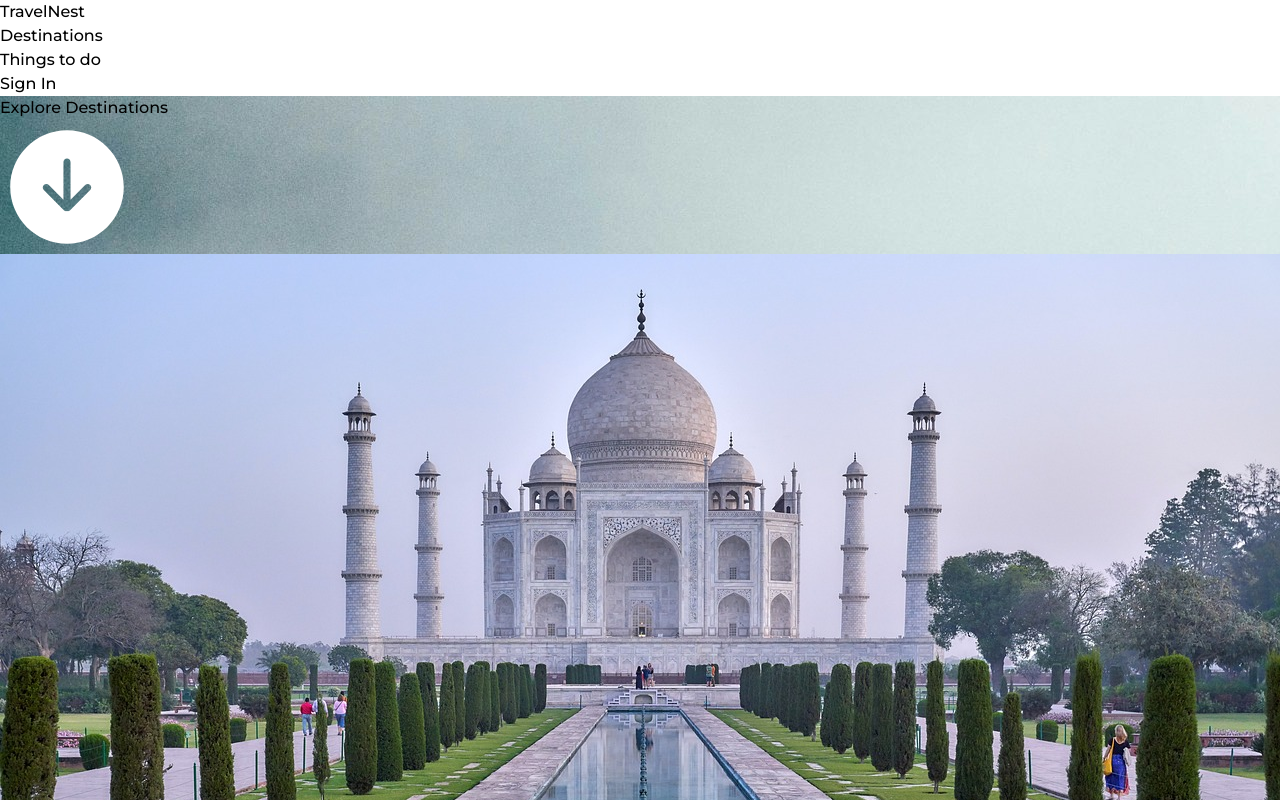
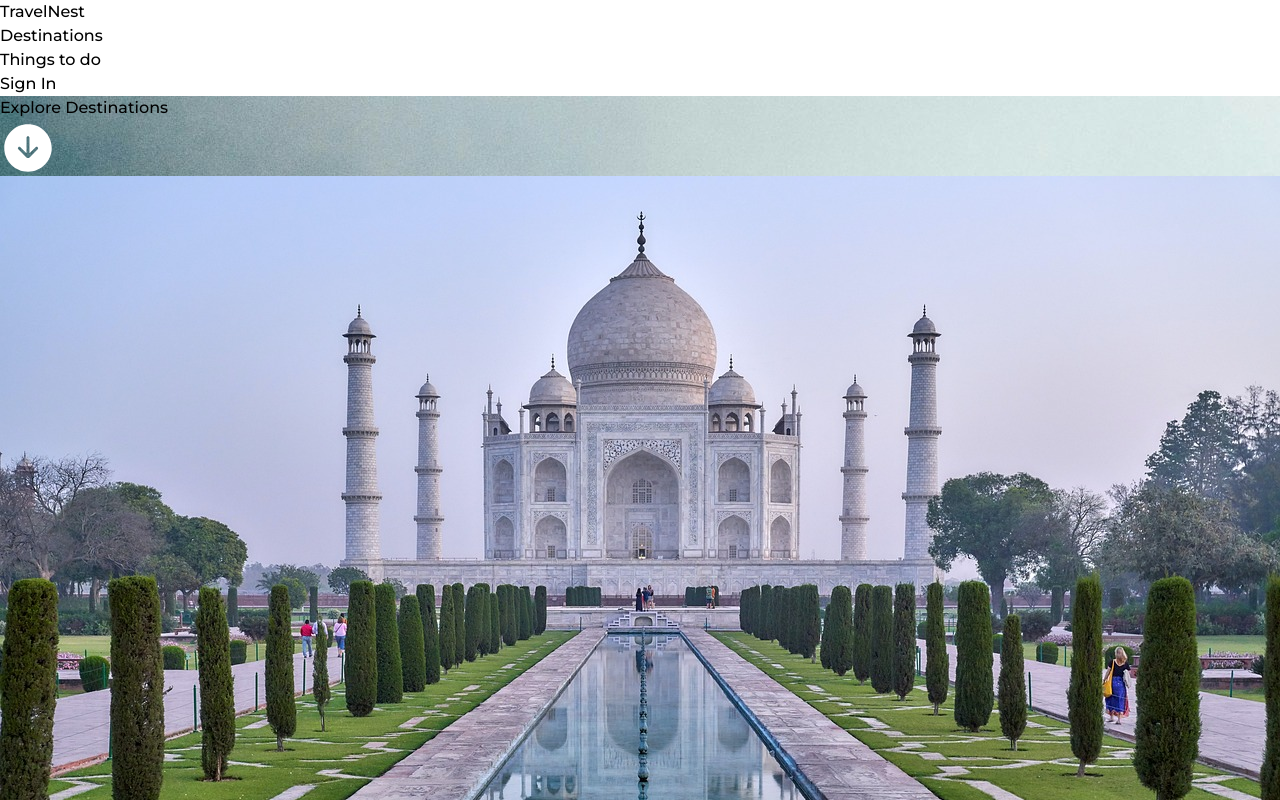
Before and after one commit to AdityaAnandCodes/TravelNest, a React (Vite) app: page /destinations in a window 1280 px wide. Shown: the top 800 px of the page. Built offline with nearby package versions, Linux system fonts and the light colour scheme.

Commit message:
added Destination details

```diff
--- a/src/App.jsx
+++ b/src/App.jsx
@@ -1,5 +1,6 @@
 import Home from "./pages/Home";
 import Destinations from "./pages/Destinations";
+import DestinationDetails from "./pages/DestinationDetails"; // Import DestinationDetails
 import Navbar from "../src/components/Navbar";
 import { BrowserRouter as Router, Route, Routes } from "react-router-dom";
 
@@ -11,6 +12,7 @@ const App = () => {
         <Routes>
           <Route path="/" element={<Home />}></Route>
           <Route path="/destinations" element={<Destinations />}></Route>
+          <Route path="/destinations/:id" element={<DestinationDetails />}></Route> {/* Add dynamic route */}
         </Routes>
       </Router>
     </main>
--- a/src/components/Hero.jsx
+++ b/src/components/Hero.jsx
@@ -18,7 +18,7 @@ const Hero = () => {
       <div className="relative z-10 flex flex-col items-center justify-center text-center text-white px-6">
         <h1 className="text-5xl font-bold mb-4">Discover Your Next Adventure with Travel Nest</h1>
         <p className="text-xl mb-6 max-w-3xl text-gray-300">
-          Whether you're seeking hidden gems or iconic destinations, Travel Nest curates the best travel experiences and accommodations just for you. Start exploring and make your journey unforgettable.
+          Whether you are seeking hidden gems or iconic destinations, Travel Nest curates the best travel experiences and accommodations just for you. Start exploring and make your journey unforgettable.
         </p>
         <button className="px-8 py-3 bg-rose-600 text-white hover:text-gray-100 rounded-lg hover:bg-rose-700 border-2 border-gray-100">
           Start Your Journey
--- a/src/index.css
+++ b/src/index.css
@@ -4,6 +4,7 @@
 
 * {
   font-family: "Montserrat", serif;
+  scroll-behavior: smooth;
 }
 * {
   -ms-overflow-style: none;
--- /dev/null
+++ b/src/pages/DestinationDetails.jsx
@@ -0,0 +1,24 @@
+import { useParams } from "react-router-dom";
+import destinations from "../constants/index";
+
+const DestinationDetails = () => {
+  const { id } = useParams(); // Get the id from the URL
+  const destination = destinations.find((dest) => dest.id === parseInt(id)); // Find the destination by id
+
+  if (!destination) {
+    return <div>Destination not found</div>;
+  }
+
+  return (
+    <div className="destination-details">
+      <h1>{destination.name}</h1>
+      <img src={destination.image} alt={destination.name} />
+      <p>{destination.category}</p>
+      <p>Price: {destination.price}</p>
+      <p>Temperature: {destination.temperature}</p>
+      {/* Add more details as needed */}
+    </div>
+  );
+};
+
+export default DestinationDetails;
--- a/src/pages/Destinations.jsx
+++ b/src/pages/Destinations.jsx
@@ -1,4 +1,4 @@
-import React from "react";
+import { Link } from "react-router-dom"; // Import Link
 import DestinationCard from "../components/DestinationCard";
 import destinations from "../constants/index";
 
@@ -14,10 +14,11 @@ const Destinations = () => {
           <h1 className="absolute top-1/2 left-1/2 transform -translate-x-1/2 -translate-y-1/2 text-white text-4xl font-bold">
             Explore Destinations
           </h1>
-          <div className="absolute bottom-5 left-1/2 transform -translate-x-1/2 animate-bounce">
+          <div className="absolute bottom-5 left-3/9 transform -translate-x-1/2 animate-bounce px-10">
+            <a href="#destinations">
               <svg
-              width="134px"
-              height="134px"
+                width="56px"
+                height="56px"
                 viewBox="-2.88 -2.88 37.76 37.76"
                 version="1.1"
                 xmlns="http://www.w3.org/2000/svg"
@@ -57,21 +58,23 @@ const Destinations = () => {
                   </g>
                 </g>
               </svg>
+            </a>
           </div>
         </div>
       </div>
 
       {/* Destination Cards Section */}
-      <div className="grid grid-cols-1 sm:grid-cols-2 md:grid-cols-3 gap-6 mt-8 p-8">
+      <div id="destinations" className="grid grid-cols-1 sm:grid-cols-2 md:grid-cols-3 gap-6 mt-8 p-8">
         {destinations.map((destination, index) => (
+          <Link key={index} to={`/destinations/${destination.id}`}> {/* Add Link component */}
             <DestinationCard
-            key={index}
               image={destination.image}
               name={destination.name}
               category={destination.category}
               price={destination.price}
               temperature={destination.temperature}
             />
+          </Link>
         ))}
       </div>
     </div>
```
Lines whose indentation alone changed are shown as unchanged.
